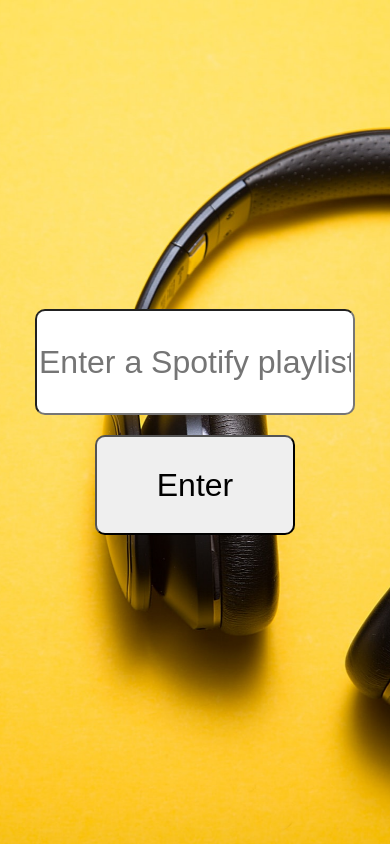
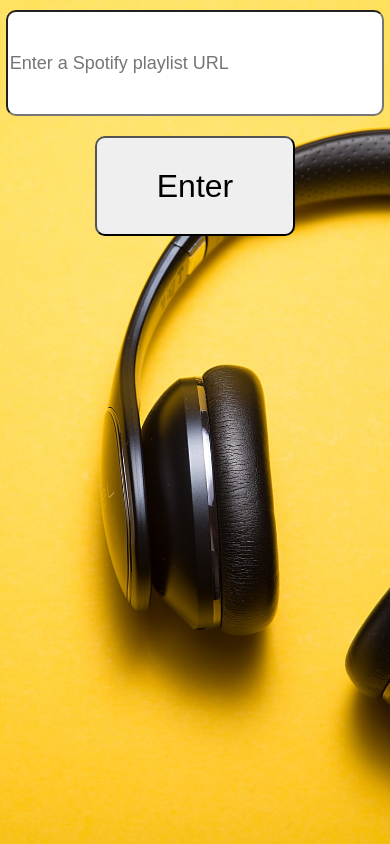
Before and after one commit to EmilyBonar/TreeTunes, a React (Create React App) app: page / in a window 390 px wide. Built offline with nearby package versions, Linux system fonts and the light colour scheme.

Commit message:
Added responsiveness

```diff
--- a/src/App.css
+++ b/src/App.css
@@ -1,9 +1,13 @@
-#root {
+body {
 	background-image: url(./c-d-x-PDX_a_82obo-unsplash.jpg);
 	background-size: cover;
 	background-attachment: fixed;
 	background-position: center;
 	height: 100vh;
+}
+
+#root {
+	height: 100%;
 }
 
 .App {
@@ -29,6 +33,18 @@
 	font-size: xx-large;
 	margin: 10px;
 }
+
+@media screen and (max-width: 600px) {
+	body {
+		height: 100%;
+	}
+
+	.playlist-input {
+		font-size: large;
+		width: 95vw;
+	}
+}
+
 .playlist-submit {
 	width: 200px;
 	height: 100px;
--- a/src/Branch.js
+++ b/src/Branch.js
@@ -19,6 +19,7 @@
 		return (
 			<a
 				href={`https://open.spotify.com/track/${this.state.id}`}
+				rel="noreferrer"
 				target="_blank"
 				className="Branch"
 				data-title={this.state.title}
```
